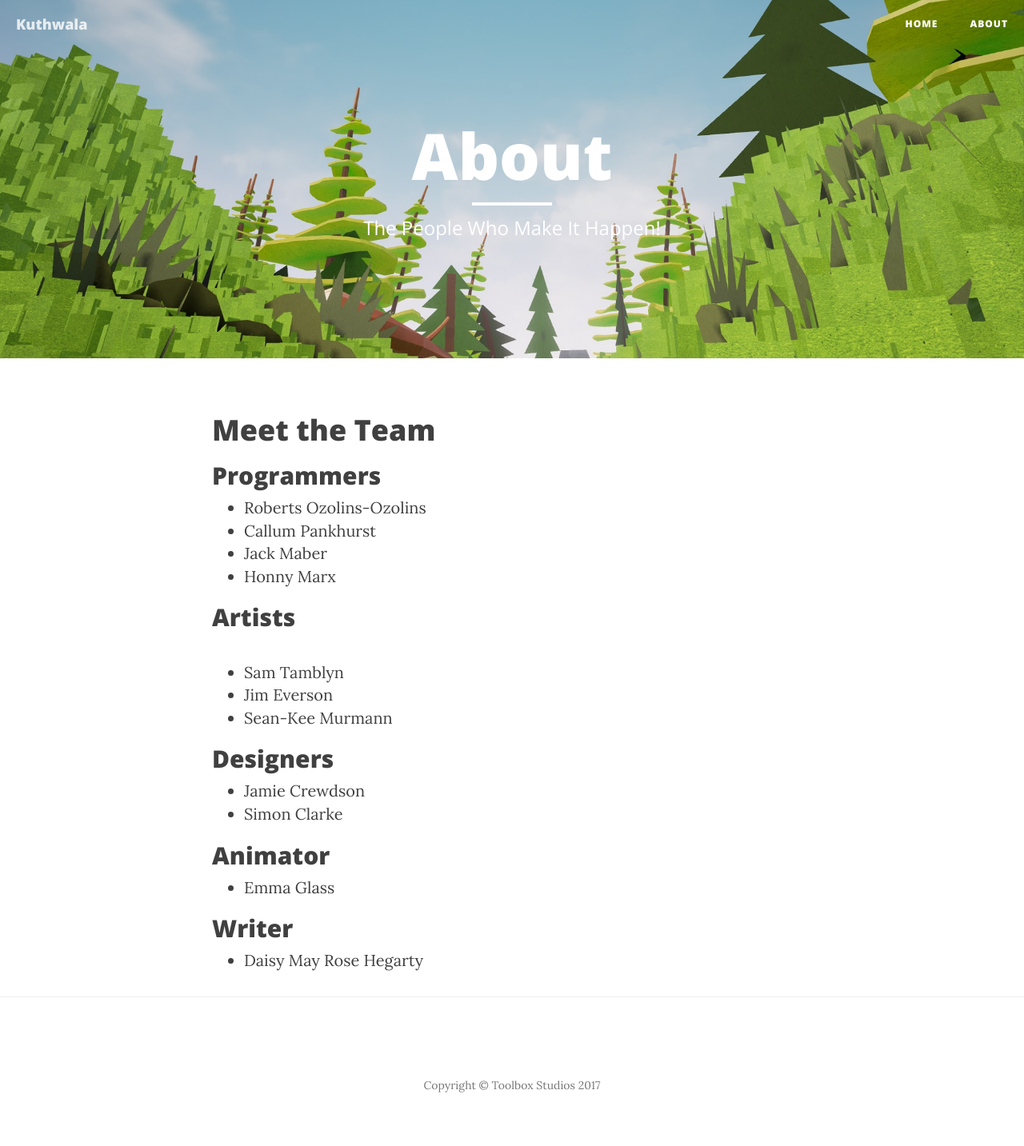
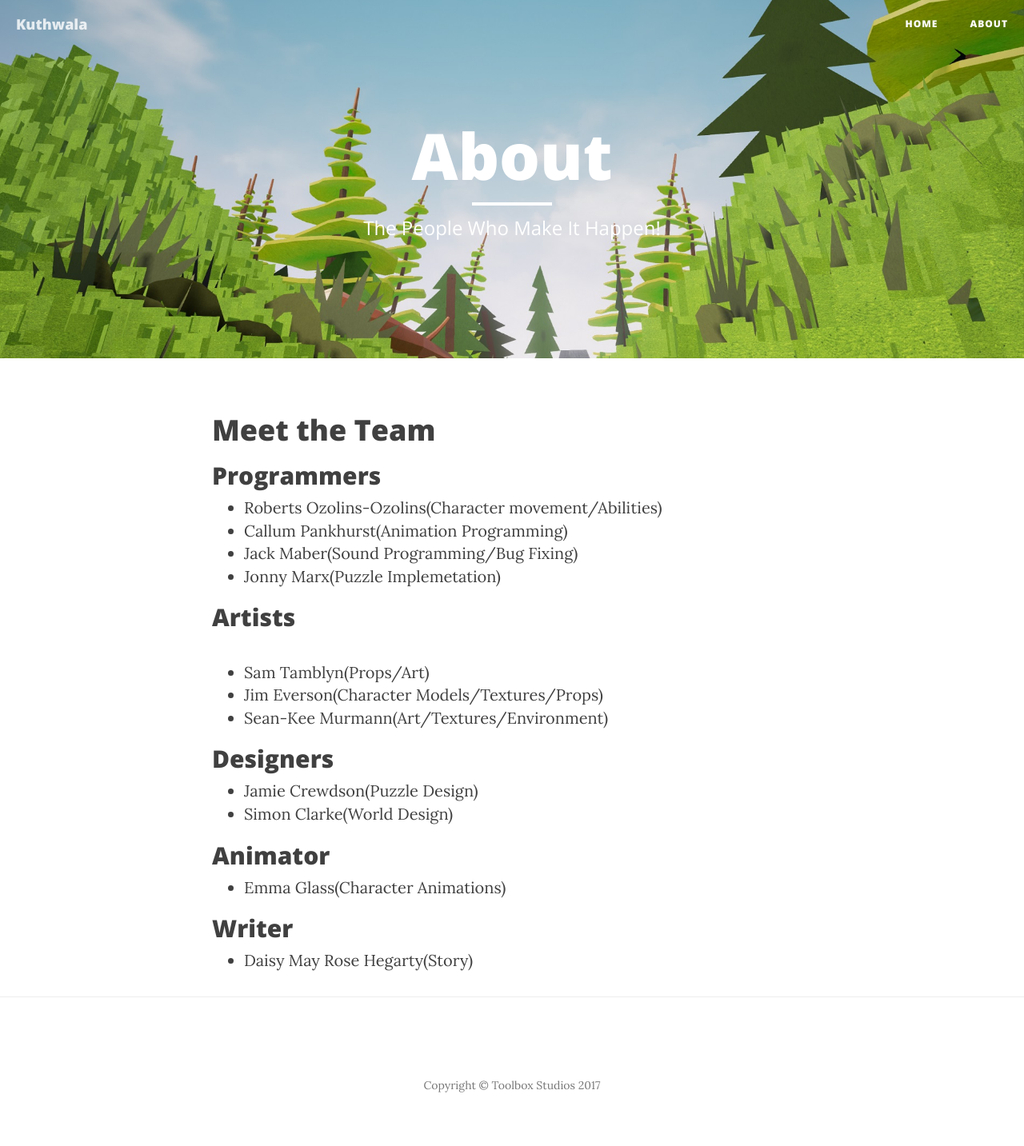
Before and after one commit to ToolboxStudio/ToolboxStudio.github.io, a Jekyll site: the page built from about.html, in a window 1280 px wide. Shown: the whole page at 80% size. Built offline with Jekyll 4.4.1, drawn with Linux system fonts in a browser that asks for light colours; nearby versions of some CDN libraries.

Commit message:
Update about.html

```diff
--- a/about.html
+++ b/about.html
@@ -9,28 +9,28 @@ header-img: "img/screenshot.jpg"
 <div>
 <h2>Programmers</h2>
 <ul>
-  <li>Roberts Ozolins-Ozolins</li>
-  <li>Callum Pankhurst</li>
-  <li>Jack Maber</li>
-  <li>Honny Marx</li>
+  <li>Roberts Ozolins-Ozolins(Character movement/Abilities)</li>
+  <li>Callum Pankhurst(Animation Programming)</li>
+  <li>Jack Maber(Sound Programming/Bug Fixing)</li>
+  <li>Jonny Marx(Puzzle Implemetation)</li>
 </ul>
 </div>
 <h2>Artists</h2>
 <ul>
-  <li>Sam Tamblyn</li>
-  <li>Jim Everson</li>
-  <li>Sean-Kee Murmann</li>
+  <li>Sam Tamblyn(Props/Art)</li>
+  <li>Jim Everson(Character Models/Textures/Props)</li>
+  <li>Sean-Kee Murmann(Art/Textures/Environment)</li>
 </ul>
 <h2>Designers</h2>
 <ul>
-  <li>Jamie Crewdson</li>
-  <li>Simon Clarke</li>
+  <li>Jamie Crewdson(Puzzle Design)</li>
+  <li>Simon Clarke(World Design)</li>
 </ul>
 <h2>Animator</h2>
 <ul>
-  <li>Emma Glass</li>
+  <li>Emma Glass(Character Animations)</li>
 </ul>
 <h2>Writer</h2>
 <ul>
-  <li>Daisy May Rose Hegarty</li>
+  <li>Daisy May Rose Hegarty(Story)</li>
 </ul>
```
